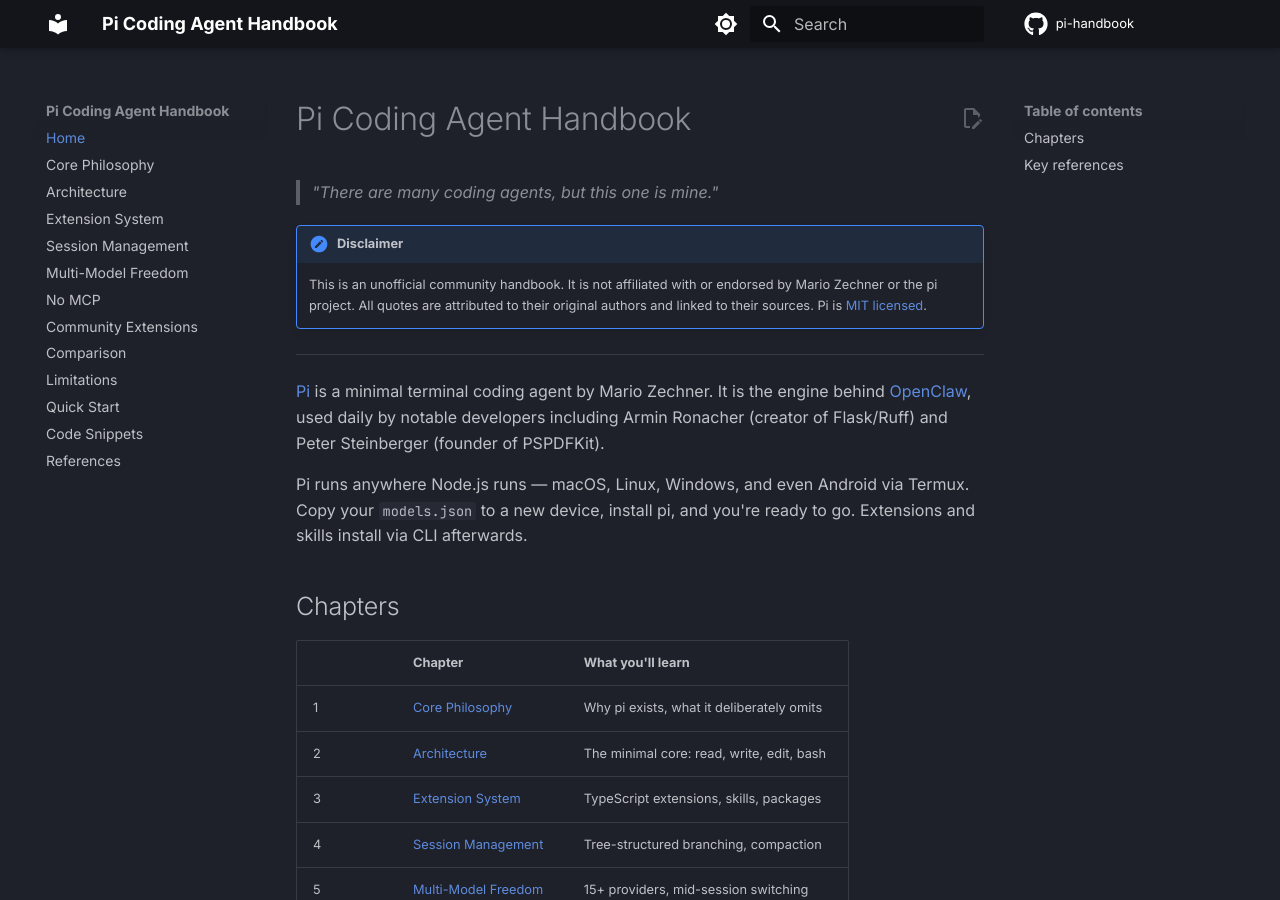
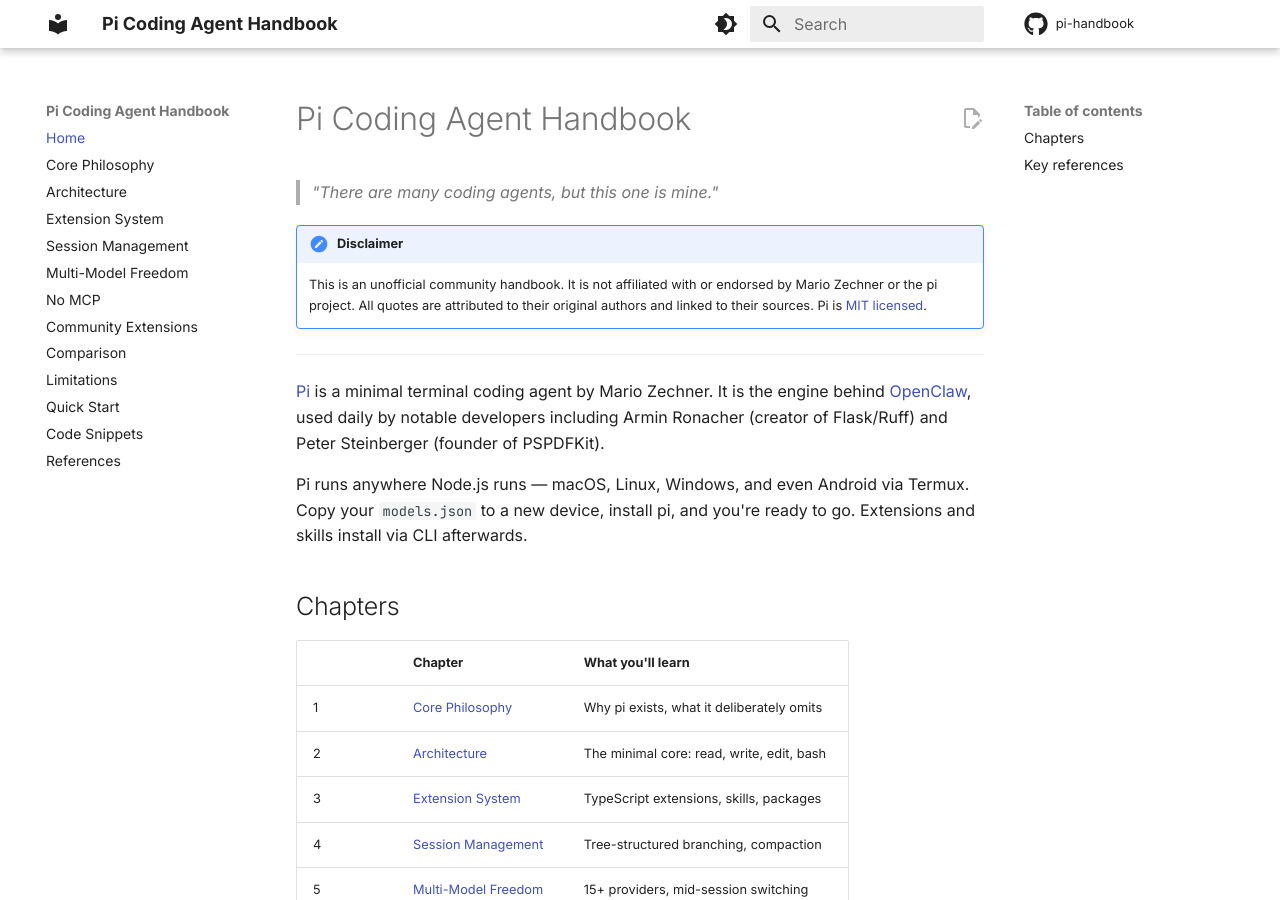
Before and after one commit to sparticle9/pi-handbook, an MkDocs documentation site: the page built from docs/index.md, in a window 1280 px wide and 900 px high. Built offline with MkDocs 1.6.1 and Material for MkDocs 9.7.7, drawn with Linux system fonts in a browser that asks for light colours; comment, search, counter and statistics services are not loaded.

Commit message:
light mode default, custom domain configured

```diff
--- a/mkdocs.yml
+++ b/mkdocs.yml
@@ -8,18 +8,18 @@ edit_uri: edit/main/docs/
 theme:
   name: material
   palette:
+    - scheme: default
+      primary: white
+      accent: blue
+      toggle:
+        icon: material/brightness-4
+        name: Switch to dark mode
     - scheme: slate
       primary: black
       accent: blue
       toggle:
         icon: material/brightness-7
         name: Switch to light mode
-    - scheme: default
-      primary: white
-      accent: blue
-      toggle:
-        icon: material/brightness-4
-        name: Switch to dark mode
   font:
     text: Inter
     code: JetBrains Mono
```
